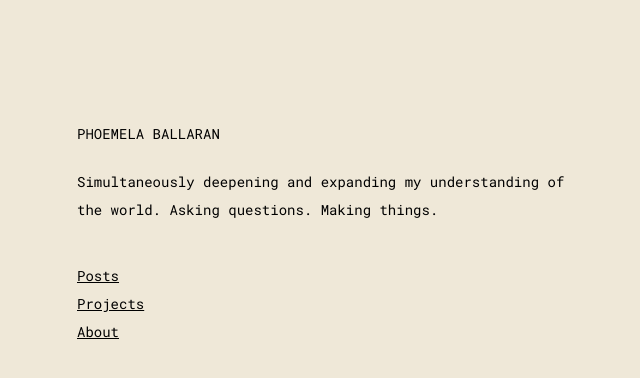
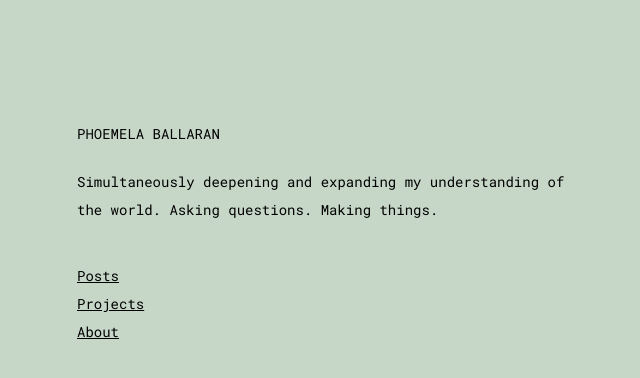
Before and after one commit to comoballar/phoemelaballaran.github.io, a Jekyll site: the page built from index.html, in a window 1280 px wide. Shown: the top 378 px of the page, without its empty margins (43-683 px from the left). Built offline with Jekyll 4.4.1, drawn with Linux system fonts in a browser that asks for light colours.

Commit message:
Update base.scss

```diff
--- a/_sass/base.scss
+++ b/_sass/base.scss
@@ -29,7 +29,7 @@ $font__line-height: 2;
 // colors
 $color__black:      #000000;
 $color__gray:       #000000;
-$color__beige:      #EFE8D8;
+$color__beige:      #C6D7C7;
 $color__yellow:     #EAEAEA;
 
 @mixin media-query($device) {
```
